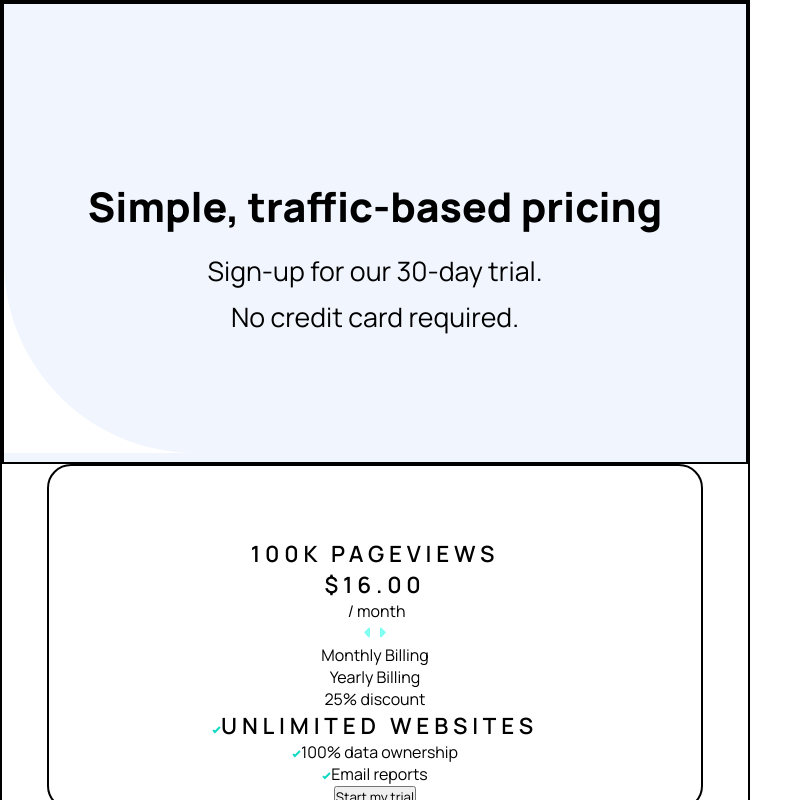
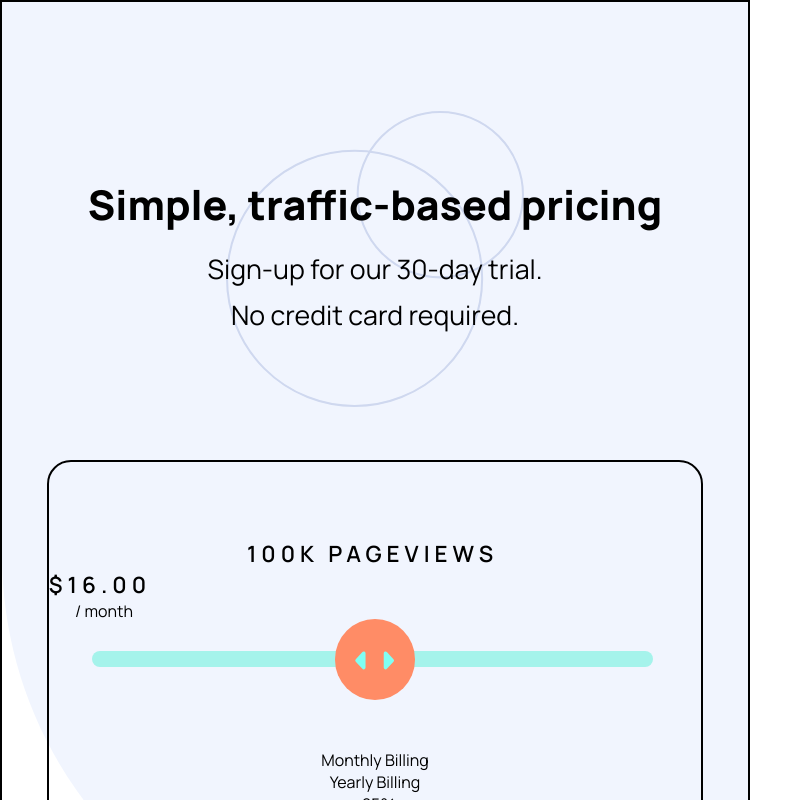
Before and after one commit to hrk-berserker27/Pricing-component, a Next.js app in the folder Next-app/: page / in a window 1280 px wide. Shown: the top 800 px of the page, without its empty margins (0-811 px from the left). Built offline with nearby package versions, Linux system fonts and the light colour scheme.

Commit message:
Fixed header background

```diff
--- a/Next-app/pages/index.js
+++ b/Next-app/pages/index.js
@@ -32,15 +32,23 @@ export default function App() {
             </span>
           </header>
           <div className="slider">
-            <svg xmlns="http://www.w3.org/2000/svg" width="22" height="13">
-              <g fill="#80FFF3" fillRule="evenodd">
-                <path d="M16 2.558v7.884a1 1 0 001.735.679l3.639-3.943a1 1 0 000-1.356l-3.64-3.943A1 1 0 0016 2.558zM6 2.558v7.884a1 1 0 01-1.735.679L.626 7.178a1 1 0 010-1.356l3.64-3.943A1 1 0 016 2.558z" />
-              </g>
-            </svg>
+            <div className="bar"></div>
+            <span className="svg-container">
+              <svg
+                xmlns="http://www.w3.org/2000/svg"
+                width="100"
+                height="100"
+                viewBox="-2 0 55 40"
+              >
+                <g fill="#80FFF3" fillRule="evenodd">
+                  <path d="M16 2.558v7.884a1 1 0 001.735.679l3.639-3.943a1 1 0 000-1.356l-3.64-3.943A1 1 0 0016 2.558zM6 2.558v7.884a1 1 0 01-1.735.679L.626 7.178a1 1 0 010-1.356l3.64-3.943A1 1 0 016 2.558z" />
+                </g>
+              </svg>
+            </span>
           </div>
           <div className="toggle-container">
             Monthly Billing <div className="slider"></div>Yearly Billing
-            <span>25% discount</span>
+            <span>-25%</span>
           </div>
           <footer>
             <div className="features">
--- a/Next-app/styles/styles.scss
+++ b/Next-app/styles/styles.scss
@@ -14,22 +14,27 @@ main {
     width: 100vw;
     overflow: hidden;
     border: 2px solid;
-    width: 750px;
+    max-width: 750px;
     display: flex;
     flex-direction: column;
     align-items: center;
+    background-image: url("../public/images/bg-pattern.svg");
+    background-size: cover;
+    background-repeat: no-repeat;
 }
 
 .main-header {
-    border: 2px solid;
     padding-top: 8.5em;
     text-align: center;
     font-size: 1.28rem;
     display: flex;
     flex-direction: column;
-    background-image: url("../public/images/bg-pattern.svg");
+    background-image: url(../public/images/pattern-circles.svg);
     padding-bottom: 6.2em;
     width: 100%;
+    background-repeat: no-repeat;
+    background-position: center 67%;
+    background-size: 40%;
 
     p {
         font-size: 1.67rem;
@@ -44,11 +49,13 @@ main {
 .slider-section {
     border: 2px solid;
     text-align: center;
-    padding-top: 4.5em;
+    padding-top: 4.75em;
     display: flex;
     flex-direction: column;
     width: 88%;
     border-radius: 1.5em;
+    position: relative;
+    gap: 3.1em;
 
     span {
         display: block;
@@ -58,6 +65,37 @@ main {
         font-size: 1.4rem;
         text-transform: uppercase;
         font-weight: 600;
-        letter-spacing: 4.8px;
+        letter-spacing: 5px;
+        padding-right: 5px;
     }
+
+    .price-container {
+        position: absolute;
+    }
+
+    .slider {
+        display: grid;
+        place-items: center;
+
+        .svg-container {
+            padding: 1rem;
+            background-color: map-get(d.$color-bucket, "Discount Text");
+            width: 5.05em;
+            height: 5.05em;
+            border-radius: 50%;
+            z-index: 2;
+        }
+
+
+        .bar {
+            position: absolute;
+            width: 86%;
+            height: 1rem;
+            border-radius: 1em;
+            left: 2.7em;
+            background-color: map-get(d.$color-bucket, "Full Slider Bar");
+        }
+    }
+
+
 }
```
